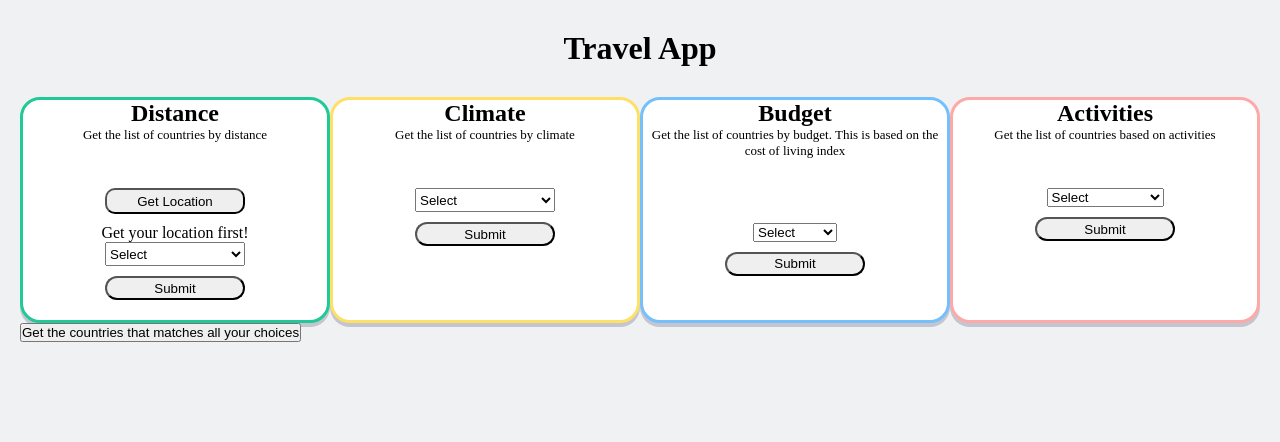
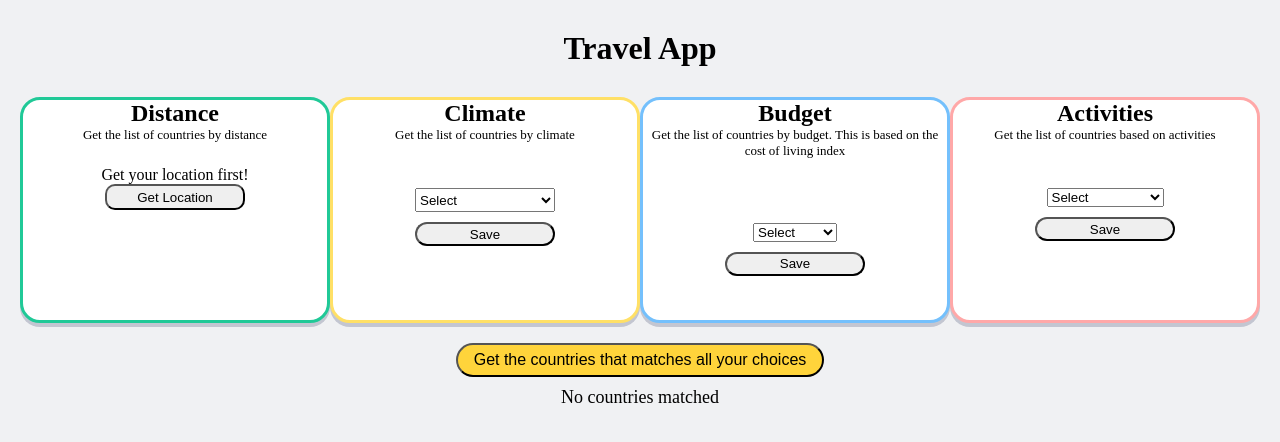
Before and after one commit to Yui1002/Travel-App, a React (Create React App) app in the folder Frontend/: page / in a window 1280 px wide. Shown: the top 442 px of the page. Built offline with nearby package versions, Linux system fonts and the light colour scheme; a web font is replaced by a local one.

Commit message:
improved design

```diff
--- a/Frontend/src/App.css
+++ b/Frontend/src/App.css
@@ -9,7 +9,7 @@ body {
     background-color: #f0f1f3;
 }
 
-.main {
+.main-upper {
     display: grid;
     grid-template-columns: 25% 25% 25% 25%;
 }
@@ -21,3 +21,9 @@ body {
     flex-wrap: wrap;
     list-style: none;
 }
+
+.matched-count {
+    text-align: center;
+    margin-top: 10px;
+    font-size: 18px;
+}
--- a/Frontend/src/App.js
+++ b/Frontend/src/App.js
@@ -18,7 +18,7 @@ const App = () => {
   return (
     <React.Fragment>
       <Header />
-      <div className="main">
+      <div className="main-upper">
         <Distance
           countries={countries}
           setCountries={setCountries}
@@ -44,7 +44,7 @@ const App = () => {
           setActivitiesCountries={setActivitiesCountries}
         />
       </div>
-      <div className="priority">
+      <div className="main-middle">
         <Priority
           countries={countries}
           setCountries={setCountries}
@@ -54,7 +54,9 @@ const App = () => {
           activitiesCountries={activitiesCountries}
         />
       </div>
-      <div className="country-list">
+      <div className="main-lower">
+        {countries.length !== 0 ?
+        <p className="matched-count">{countries.length} countries matched</p> : <p className="matched-count">No countries matched</p>}
         <CountryList countries={countries} />
       </div>
     </React.Fragment>
--- a/Frontend/src/components/Activities/Activities.js
+++ b/Frontend/src/components/Activities/Activities.js
@@ -43,6 +43,7 @@ const Activities = ({
     e.preventDefault();
     if (countries.length !== 0) {
       setCountries(countries.splice(0));
+      setActivitiesCountries(activitiesCountries.splice(0));
     }
 
     const data = await getCountries()
@@ -73,7 +74,7 @@ const Activities = ({
           </select>
           <input
             type="submit"
-            value="Submit"
+            value="Save"
             className="activities-btn-submit"
           ></input>
         </form>
--- a/Frontend/src/components/Budget/Budget.js
+++ b/Frontend/src/components/Budget/Budget.js
@@ -43,8 +43,9 @@ const Budget = ({
     e.preventDefault();
     if (countries.length !== 0) {
       setCountries(countries.splice(0));
+      setBudgetCountries(budgetCountries.splice(0));
     }
-    // setCountries(await getCountries());
+
     const data = await getCountries();
     setCountries(await listCountries(data))
     setBudgetCountries(await listBudgetCountries(data))
@@ -73,7 +74,7 @@ const Budget = ({
           </select>
           <input
             type="submit"
-            value="Submit"
+            value="Save"
             className="budget-btn-submit"
           ></input>
         </form>
--- a/Frontend/src/components/Climate/Climate.js
+++ b/Frontend/src/components/Climate/Climate.js
@@ -42,6 +42,7 @@ const Climate = ({
     e.preventDefault();
     if (countries.length !== 0) {
       setCountries(countries.splice(0));
+      setClimateCountries(climateCountries.splice(0));
     }
 
     const data = await getCountries()
@@ -77,7 +78,7 @@ const Climate = ({
           </select>
           <input
             type="submit"
-            value="Submit"
+            value="Save"
             className="climate-btn-submit"
           ></input>
         </form>
--- a/Frontend/src/components/Distance/Distance.css
+++ b/Frontend/src/components/Distance/Distance.css
@@ -6,7 +6,7 @@
   border: 3px solid #20c997;
   box-shadow: 0 0.25em 0 #c3c6d1;
   display: grid;
-  grid-template-rows: 40% 60%;
+  grid-template-rows: 30% 70%;
 }
 
 .distance-title-subtitle {
@@ -28,6 +28,10 @@
   width: 140px;
   height: 26px;
   margin-bottom: 10px;
+}
+
+.btn-get-location:checked + .loading_icon{
+  display: block;
 }
 
 .btn-get-location:hover:hover {
@@ -54,3 +58,23 @@
 .country-list-container {
   list-style: none;
 }
+
+.icon_hidden {
+  display: block;
+  margin: 0 auto;
+  visibility: hidden;
+}
+
+.icon_show {
+  display: block;
+  margin: 0 auto;
+}
+
+.form_hidden {
+  display: block;
+  visibility: hidden;
+}
+
+.form_show {
+  display: block;
+}
--- a/Frontend/src/components/Distance/Distance.js
+++ b/Frontend/src/components/Distance/Distance.js
@@ -1,4 +1,5 @@
 import React, { useState } from "react";
+import loading_icon from './loading.gif'
 import "./Distance.css";
 
 const Distance = ({
@@ -10,8 +11,19 @@ const Distance = ({
   const [latitude, setLatitude] = useState();
   const [longitude, setLongitude] = useState();
   const [distance, setDistance] = useState();
+  const [icon, setIcon] = useState('hidden')
+  const [form, setForm] = useState('hidden')
+
+  const toggleIcon = () => {
+    setIcon('show')
+  }
+
+  const toggleForm = () => {
+    setForm('show')
+  }
 
   const getUserLocation = () => {
+    toggleIcon()
     if (navigator.geolocation) {
       navigator.geolocation.getCurrentPosition(showPosition);
     } else {
@@ -22,6 +34,8 @@ const Distance = ({
   const showPosition = (position) => {
     setLatitude(position.coords.latitude.toFixed(1));
     setLongitude(position.coords.longitude.toFixed(1));
+
+    toggleForm()
   };
 
   const getCountries = async () => {
@@ -61,6 +75,7 @@ const Distance = ({
     event.preventDefault();
     if (countries.length !== 0) {
       setCountries(countries.splice(0));
+      setDistanceCountries(distanceCountries.splice(0));
     }
 
     const data = await getCountries();
@@ -77,25 +92,20 @@ const Distance = ({
         </p>
       </div>
       <div className="distance-body">
-        <div>
-          <button
-            className="btn-get-location"
-            onClick={() => getUserLocation()}
-          >
+        <div className="distance-location">
+          <p>Get your location first!</p>
+          <button className="btn-get-location"
+            onClick={() => getUserLocation()}>
             Get Location
           </button>
           {latitude === undefined ? (
-            <p>Get your location first!</p>
-          ) : (
-            <p>Got your location!</p>
-          )}
+            <img src={loading_icon} alt='loading'
+            className={`icon_${icon}`}/>
+          ) : (<p>Got your location!</p>)}
         </div>
-        <form onSubmit={handleSubmit}>
-          <select
-            name="distance"
-            onChange={handleChange}
-            className="distance-select"
-          >
+        <form onSubmit={handleSubmit} className={`form_${form}`}>
+          <select name="distance" onChange={handleChange}
+            className="distance-select">
             <option value="notSelected">Select</option>
             <option value="3000">〜3000km</option>
             <option value="5000">〜5000km</option>
@@ -104,11 +114,8 @@ const Distance = ({
             <option value="15000">〜15000km</option>
             <option value="more15000">15000km〜</option>
           </select>
-          <input
-            type="submit"
-            value="Submit"
-            className="distance-btn-submit"
-          ></input>
+          <input type="submit" value="Save"
+            className="distance-btn-submit"></input>
         </form>
       </div>
     </div>
--- /dev/null
+++ b/Frontend/src/components/Priority/Priority.css
@@ -0,0 +1,9 @@
+.priority-btn {
+    background-color: rgb(255, 212, 59);
+    border-radius: 20px;
+    font-size: 16px;
+    padding: 6px 16px;
+    display: block;
+    margin: 0 auto;
+    margin-top: 20px;
+}
--- a/Frontend/src/components/Priority/Priority.js
+++ b/Frontend/src/components/Priority/Priority.js
@@ -1,5 +1,5 @@
-import React, { useState } from "react";
-
+import React from "react";
+import './Priority.css'
 
 const Priority = ({
   countries,
@@ -9,38 +9,35 @@ const Priority = ({
   budgetCountries,
   activitiesCountries,
 }) => {
-  // const [countries, setCountries] = useState([])
-  // const [duplicates, setDuplicates] = useState([]);
-
   const handleClick = async () => {
     const duplicates = getDuplicateValues();
-    const data = await getCountryCode(duplicates)
-    await setCountries(data)
-  }
+    const data = await getCountryCode(duplicates);
+    await setCountries(data);
+  };
 
   const getDuplicateValues = () => {
     let arr1 = [];
     let arr2 = [];
-    for(let i = 0; i < distanceCountries.length; i++) {
-      arr1.push(distanceCountries[i][0])
+    for (let i = 0; i < distanceCountries.length; i++) {
+      arr1.push(distanceCountries[i][0]);
     }
-    for(let i = 0; i < climateCountries.length; i++) {
-      arr2.push(climateCountries[i][0])
+    for (let i = 0; i < climateCountries.length; i++) {
+      arr2.push(climateCountries[i][0]);
     }
 
-    arr1 = arr1.filter(val => arr2.includes(val))
+    arr1 = arr1.filter((val) => arr2.includes(val));
     arr2 = [];
-    for(let i = 0; i < budgetCountries.length; i++) {
-      arr2.push(budgetCountries[i][0])
+    for (let i = 0; i < budgetCountries.length; i++) {
+      arr2.push(budgetCountries[i][0]);
     }
-    arr1 = arr1.filter(val => arr2.includes(val))
+    arr1 = arr1.filter((val) => arr2.includes(val));
     arr2 = [];
-    for(let i = 0; i < activitiesCountries.length; i++) {
-      arr2.push(activitiesCountries[i][0])
+    for (let i = 0; i < activitiesCountries.length; i++) {
+      arr2.push(activitiesCountries[i][0]);
     }
-    arr1 = arr1.filter(val => arr2.includes(val))
+    arr1 = arr1.filter((val) => arr2.includes(val));
     arr2 = [];
-    return arr1
+    return arr1;
   };
 
   const getCountryCode = async (duplicates) => {
@@ -49,19 +46,19 @@ const Priority = ({
       method: "POST",
       headers: { "Content-Type": "application/json" },
       body: JSON.stringify({
-        country: duplicates
+        country: duplicates,
       }),
-    })
-    const data = await response.json()
-    return data
-  }
+    });
+    const data = await response.json();
+    return data;
+  };
 
   return (
-    <div>
-      <button onClick={handleClick}>
+    <>
+      <button className="priority-btn" onClick={handleClick}>
         Get the countries that matches all your choices
       </button>
-    </div>
+    </>
   );
 };
 
```
Also changed, not shown: Frontend/src/components/Distance/loading.gif (added), 1 other file (tests, documents, lock files or other folders).
